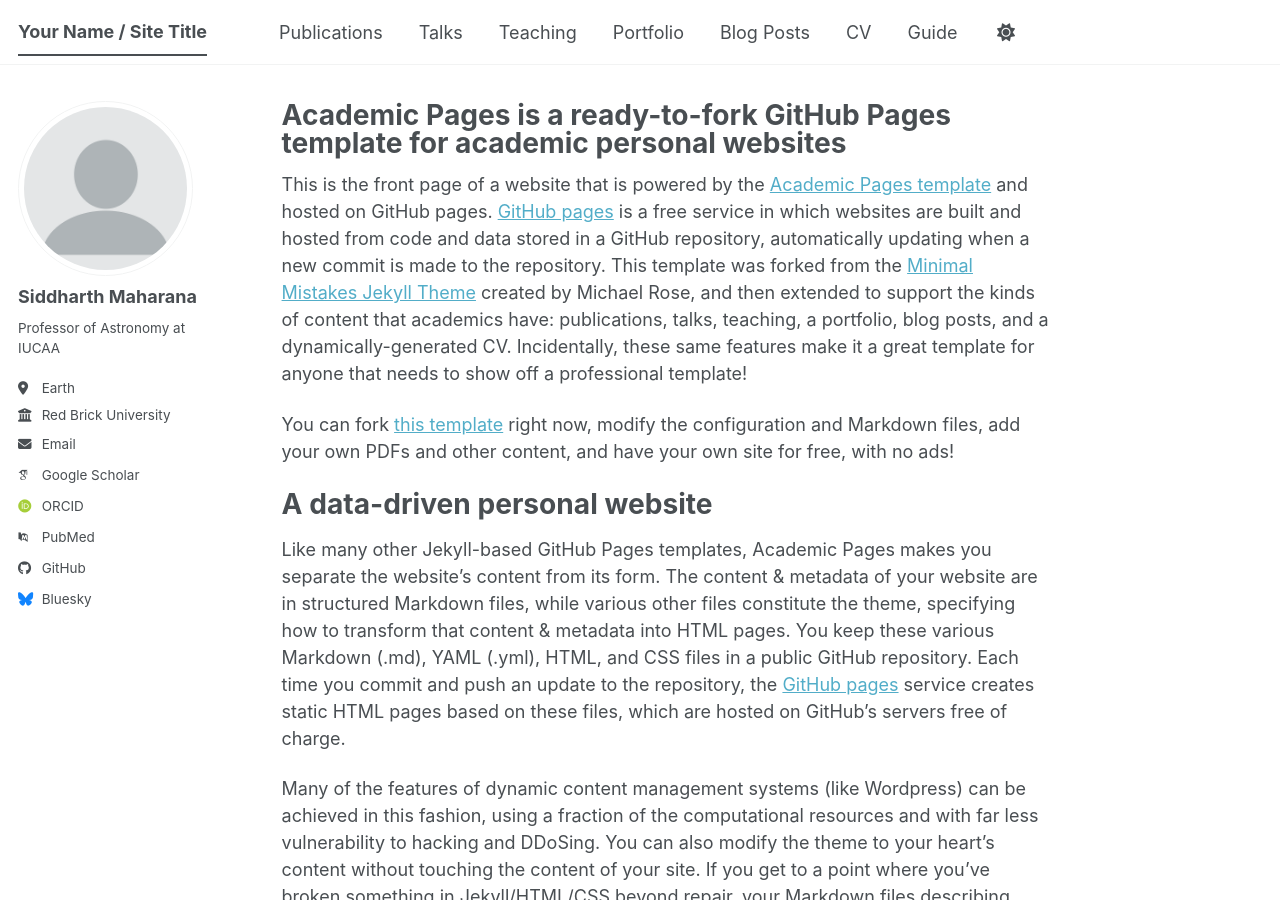
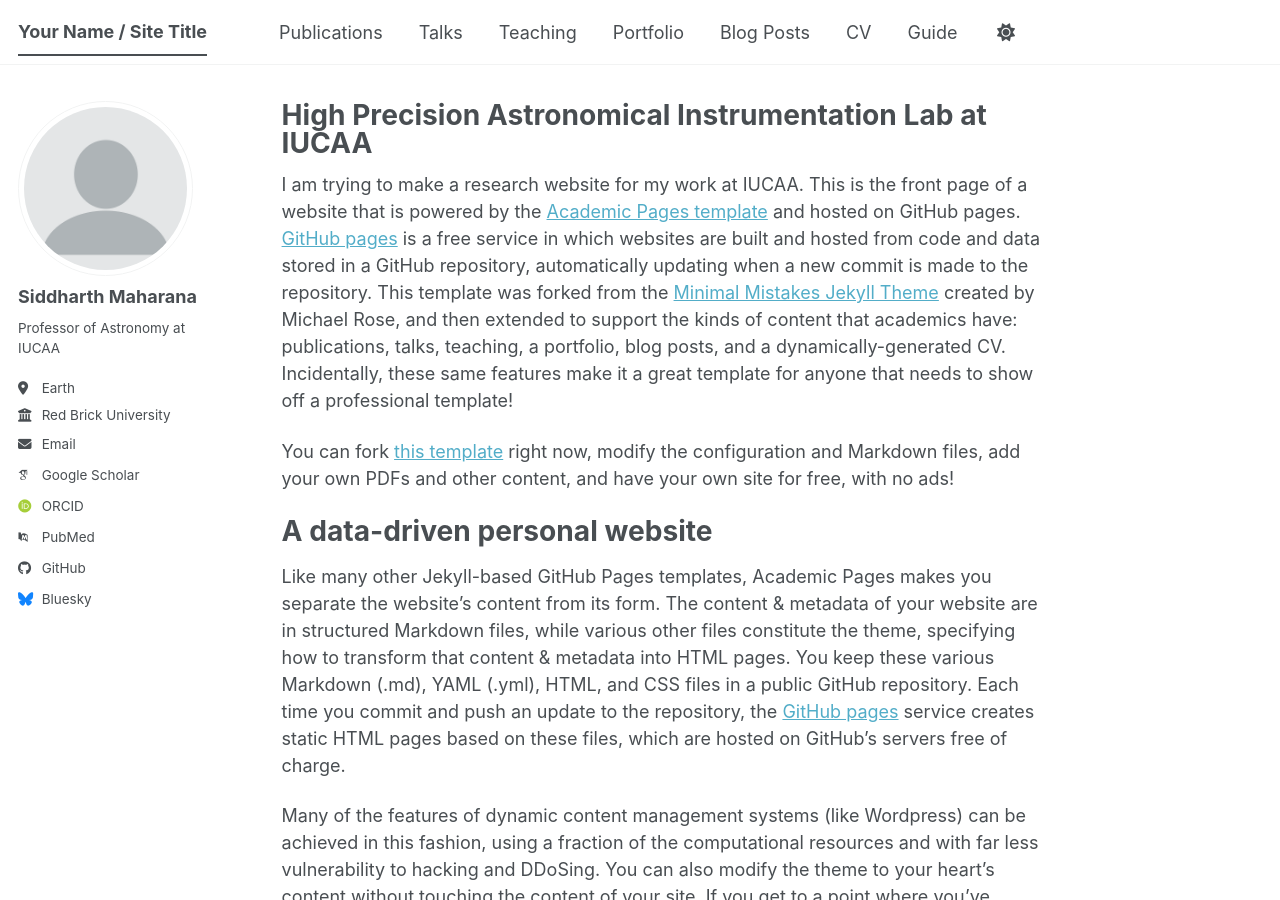
Before and after one commit to siddharth-maharana/siddharth-maharana.github.io, a Jekyll site: the page built from _pages/about.md, in a window 1280 px wide and 900 px high. Built offline with Jekyll 4.4.1, drawn with Linux system fonts in a browser that asks for light colours; some web fonts are replaced; a script bundle is joined from its source files by our own code; library files that are not in the unit come from our copies.

Commit message:
Update about.md
test

```diff
--- a/_pages/about.md
+++ b/_pages/about.md
@@ -1,12 +1,13 @@
 ---
 permalink: /
-title: "Academic Pages is a ready-to-fork GitHub Pages template for academic personal websites"
+title: "High Precision Astronomical Instrumentation Lab at IUCAA"
 author_profile: true
 redirect_from:
   - /about/
   - /about.html
 ---
 
+I am trying to make a research website for my work at IUCAA.
 This is the front page of a website that is powered by the [Academic Pages template](https://github.com/academicpages/academicpages.github.io) and hosted on GitHub pages. [GitHub pages](https://pages.github.com) is a free service in which websites are built and hosted from code and data stored in a GitHub repository, automatically updating when a new commit is made to the repository. This template was forked from the [Minimal Mistakes Jekyll Theme](https://mmistakes.github.io/minimal-mistakes/) created by Michael Rose, and then extended to support the kinds of content that academics have: publications, talks, teaching, a portfolio, blog posts, and a dynamically-generated CV. Incidentally, these same features make it a great template for anyone that needs to show off a professional template!
 
  You can fork [this template](https://github.com/academicpages/academicpages.github.io) right now, modify the configuration and Markdown files, add your own PDFs and other content, and have your own site for free, with no ads!
```
